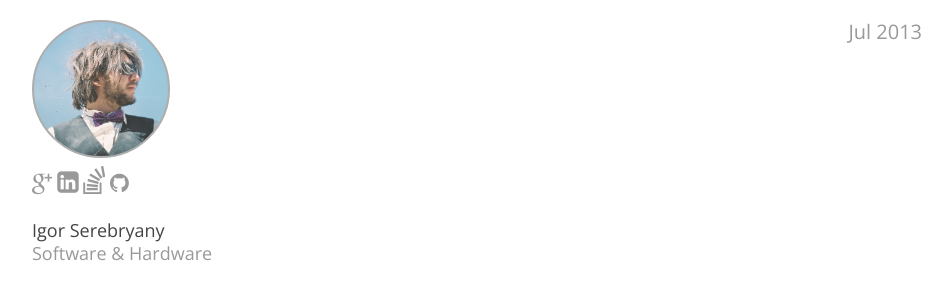
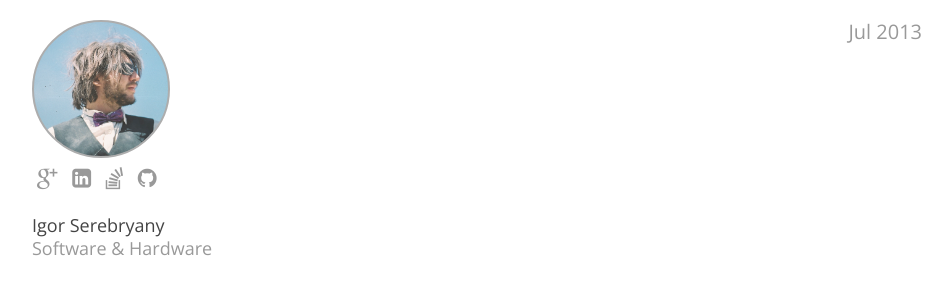
Before and after one commit to igor47/blog, a Jekyll site: the page built from index.html, in a window 1280 px wide. Shown: the top 300 px of the page, without its empty margins (138-1090 px from the left). Built offline with Jekyll 4.4.1, drawn with Linux system fonts in a browser that asks for light colours; some web fonts are replaced.

Commit message:
fix social icons

```diff
--- a/_layouts/default.html
+++ b/_layouts/default.html
@@ -74,11 +74,11 @@
             </li>
 
             <li>
-              <a href="https://www.linkedin.com/in/igor47" id="sidebar-linkedin" class="icon-linkedin-sign" style="font-size: 25px;" onClick="_gaq.push(['_trackEvent', 'Social Icons', 'Click', 'LinkedIn']);"></a>
+              <a href="https://www.linkedin.com/in/igor47" id="sidebar-linkedin" class="icon-linkedin-sign" onClick="_gaq.push(['_trackEvent', 'Social Icons', 'Click', 'LinkedIn']);"></a>
             </li>
 
             <li>
-              <a href="http://stackoverflow.com/users/153995/igor-serebryany" id="sidebar-stack" class="icon-stackexchange" title="Look, I've got reputation!" style="font-size: 28px;" onClick="_gaq.push(['_trackEvent', 'Social Icons', 'Click', 'Stackoverflow']);"></a>
+              <a href="http://stackoverflow.com/users/153995/igor-serebryany" id="sidebar-stack" class="icon-stackexchange" title="Look, I've got reputation!" onClick="_gaq.push(['_trackEvent', 'Social Icons', 'Click', 'Stackoverflow']);"></a>
             </li>
 
             <li>
--- a/static/css/layout.css
+++ b/static/css/layout.css
@@ -132,6 +132,7 @@ article ul li li li {
 }
 
 #social a, #social a:visited {
+  padding: 0 5px;
   color: #999;
   -webkit-transition:color 200ms ease-in;
   -moz-transition:color 200ms ease-in;
--- a/static/css/temp.css
+++ b/static/css/temp.css
@@ -2227,6 +2227,7 @@ article ul li li li {
 }
 
 #social a, #social a:visited {
+  padding: 0 5px;
   color: #999;
   -webkit-transition:color 200ms ease-in;
   -moz-transition:color 200ms ease-in;
```
Also changed, not shown: static/css/style.css.
